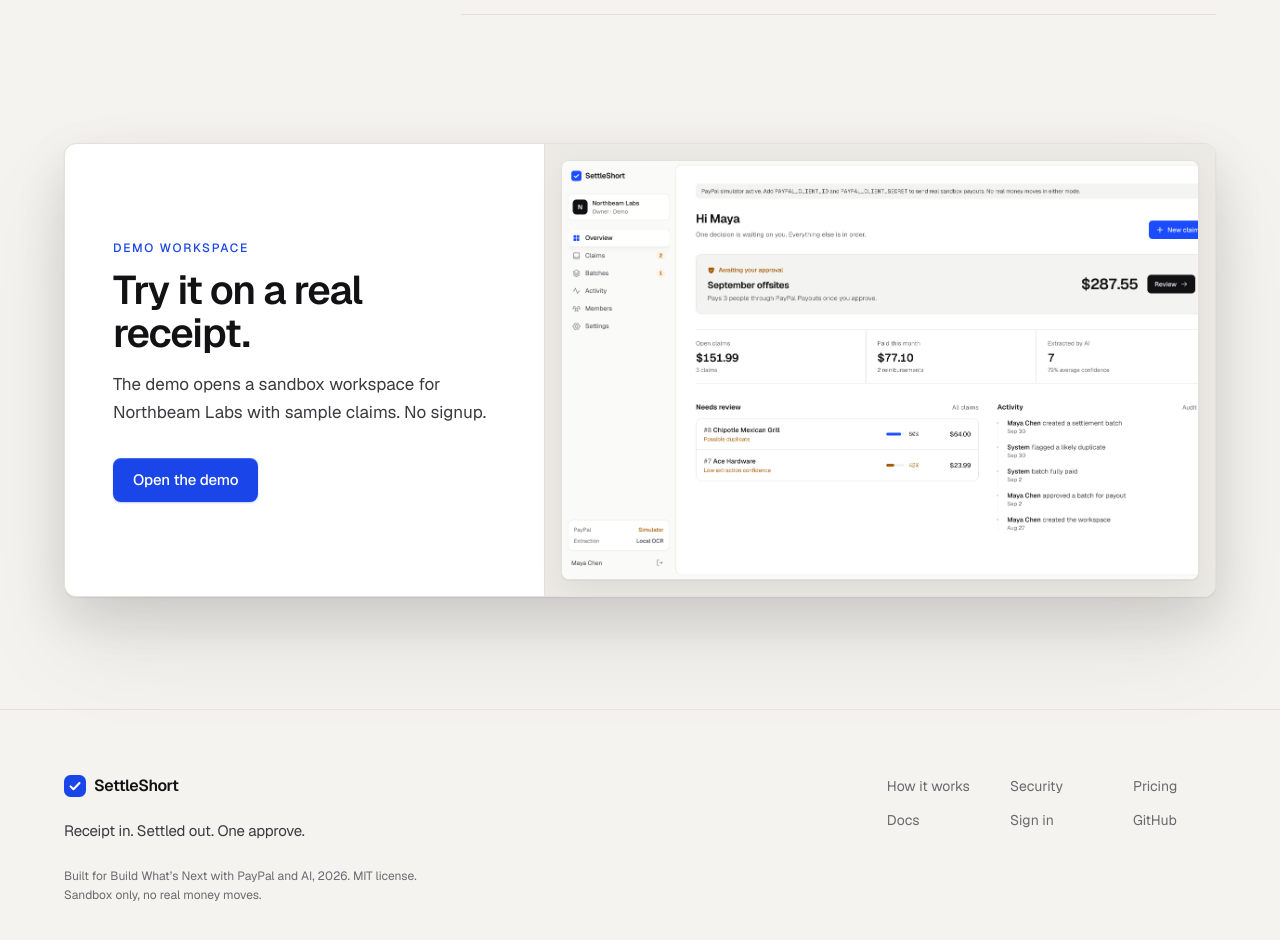
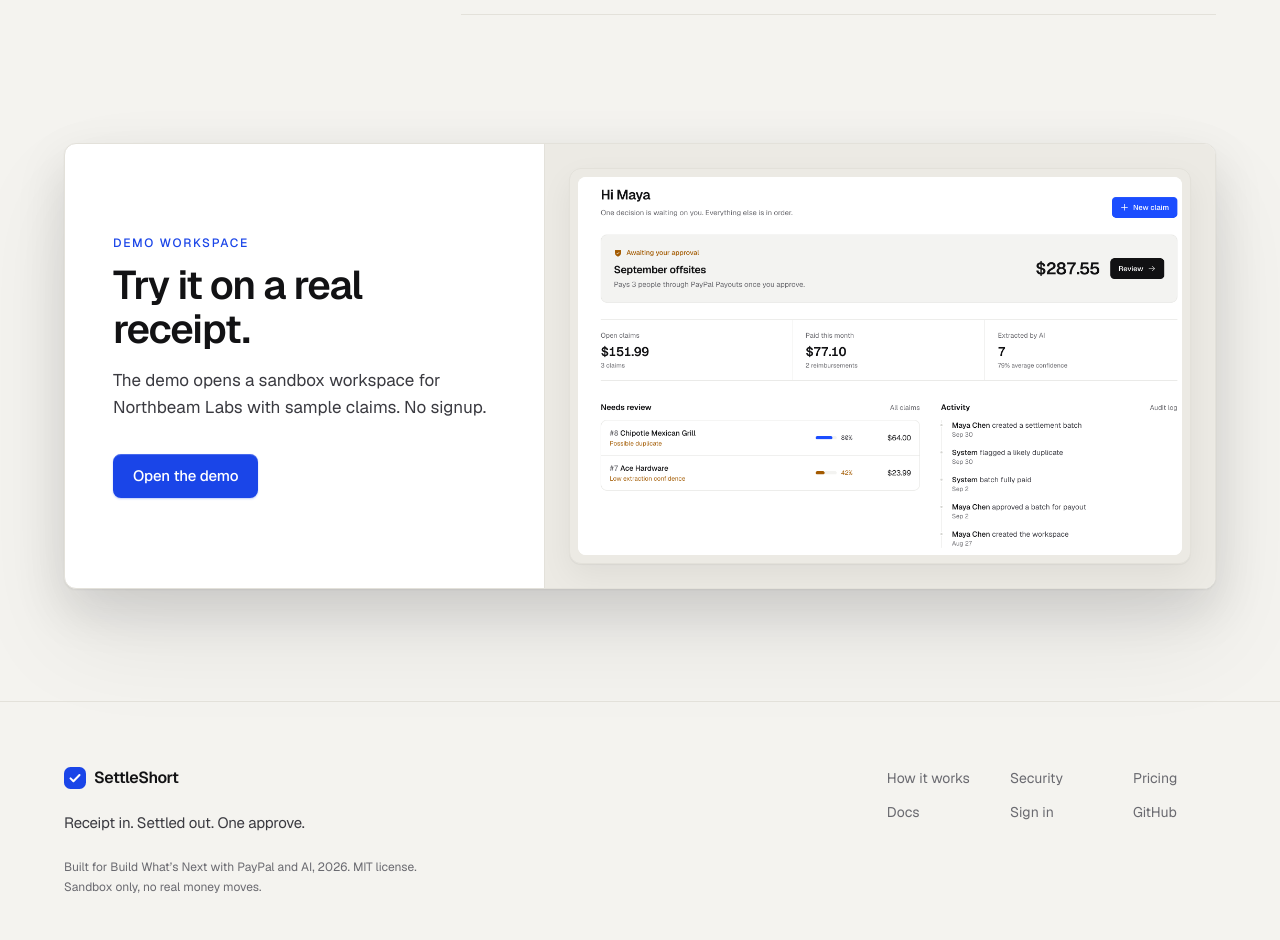
Before and after one commit to Tarunchintakunta/settleshort, a Next.js app: page / in a window 1280 px wide. Shown: the part 6020-6960 px from the top of the page. Built offline with nearby package versions, Linux system fonts and the light colour scheme; no server answers.

Commit message:
fix(marketing): show a legible dashboard crop in the final CTA
Co-Authored-By: Claude Opus 5.5 <noreply@anthropic.com>

```diff
--- a/src/app/(marketing)/page.tsx
+++ b/src/app/(marketing)/page.tsx
@@ -1,5 +1,4 @@
 import type { Metadata } from "next";
-import Image from "next/image";
 import Link from "next/link";
 import { ArrowDownIcon, CpuIcon, GitMergeIcon, GaugeIcon, PlusIcon, QuotesIcon } from "@phosphor-icons/react/ssr";
 import { CopyButton } from "@/components/copy-button";
@@ -286,25 +285,17 @@ export default function Home() {
             </p>
             <DemoLink className="mt-8 self-start" />
           </div>
-          <div className="relative border-t border-line bg-sunken p-3 sm:p-4 lg:col-span-7 lg:border-t-0 lg:border-l">
-            <div className="relative min-h-[280px] overflow-hidden rounded-[8px] border border-line bg-panel shadow-soft lg:min-h-[420px]">
-              <DashboardPicture />
-            </div>
+          <div className="flex items-center border-t border-line bg-sunken p-4 sm:p-6 lg:col-span-7 lg:border-t-0 lg:border-l">
+            <Shot
+              className="w-full bg-panel"
+              src="/marketing/dashboard.png"
+              alt="SettleShort overview for Northbeam Labs: Hi Maya, the September offsites batch of $287.55 awaiting approval, and open claims of $151.99."
+              sizes="(min-width: 1024px) 1000px, 140vw"
+              crop="aspect-[16/10] [&_img]:origin-[85%_50%] [&_img]:scale-[1.25]"
+            />
           </div>
         </div>
       </section>
     </>
   );
 }
-
-function DashboardPicture() {
-  return (
-    <Image
-      src="/marketing/dashboard.png"
-      alt="SettleShort overview for Northbeam Labs with one batch awaiting approval, open claims, and recent activity."
-      fill
-      sizes="(min-width: 1024px) 680px, 100vw"
-      className="object-cover object-left-top"
-    />
-  );
-}
```
